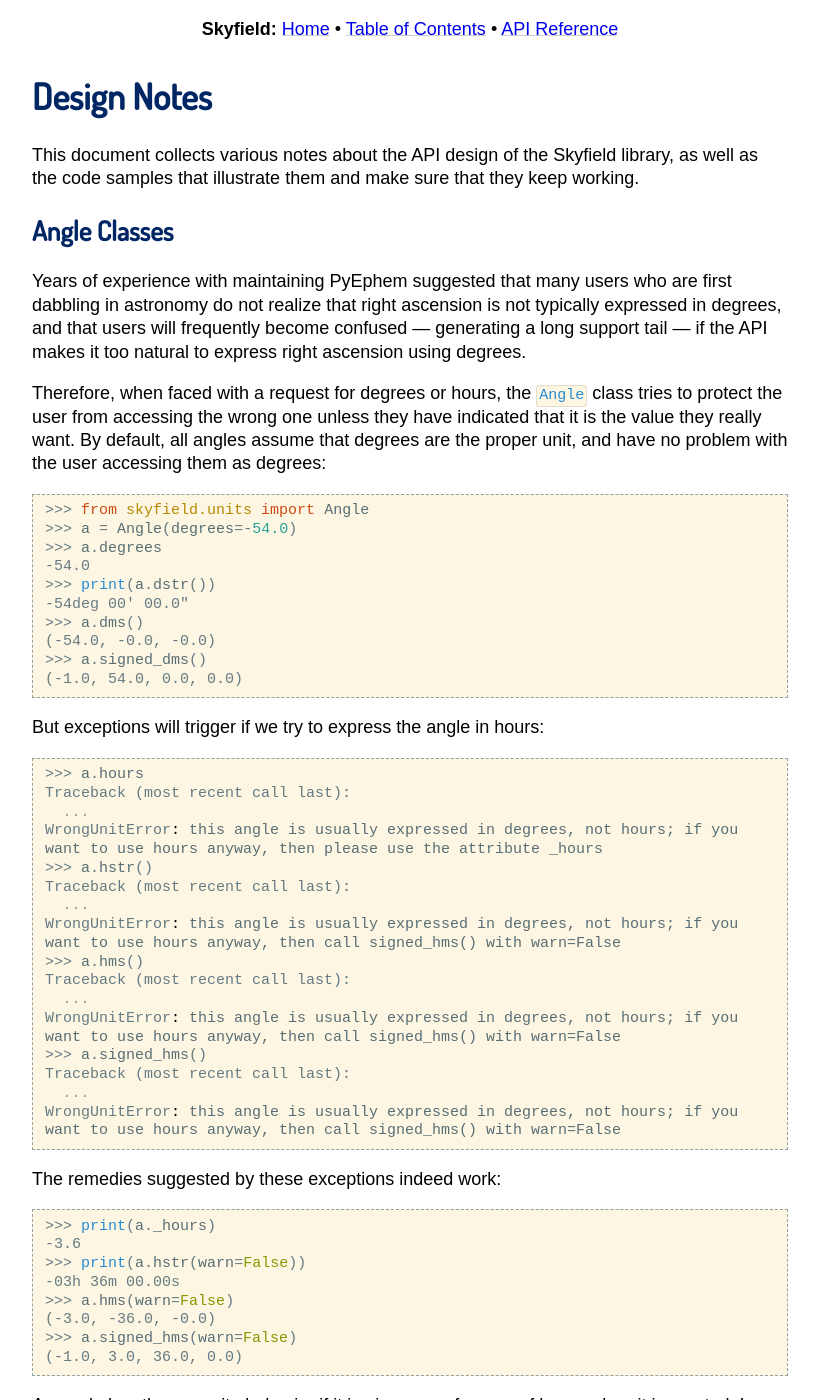
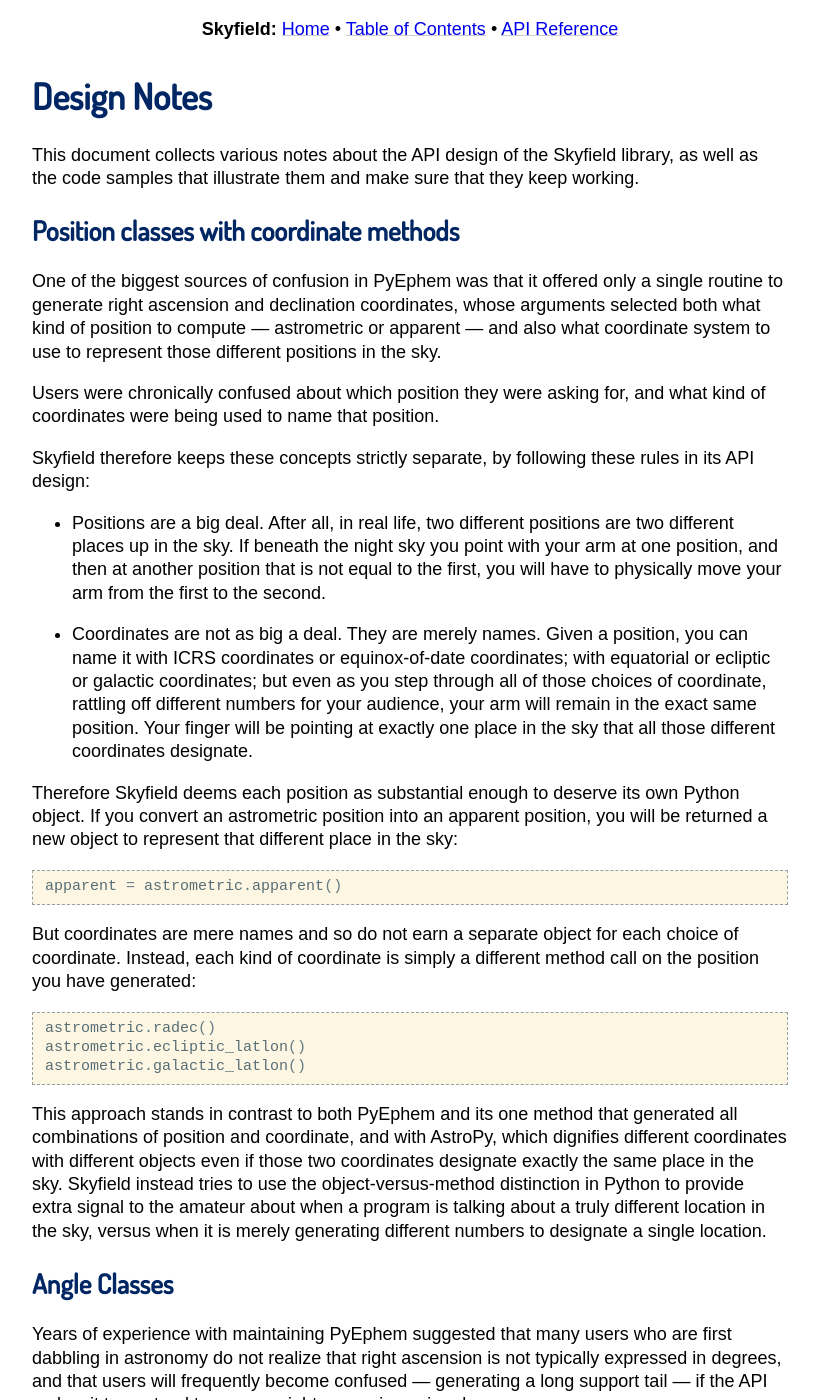
Before and after one commit to skyfielders/python-skyfield, a Sphinx documentation site: the page built from skyfield/documentation/design.rst, in a window 1280 px wide and 1400 px high. Shown: the whole window, without its empty margins (230-1049 px from the left). Built offline with Sphinx 7.4.7, drawn with Linux system fonts in a browser that asks for light colours; some web fonts are replaced; pages that are not in the unit, such as notebooks, are missing from menus.

Commit message:
Describe design of positions vs coordinates
Addresses a design issue from #104 and #192.

```diff
--- a/skyfield/documentation/design.rst
+++ b/skyfield/documentation/design.rst
@@ -9,6 +9,59 @@
 about the API design of the Skyfield library,
 as well as the code samples that illustrate them
 and make sure that they keep working.
+
+Position classes with coordinate methods
+========================================
+
+One of the biggest sources of confusion in PyEphem was that it offered
+only a single routine to generate right ascension and declination
+coordinates, whose arguments selected both what kind of position to
+compute — astrometric or apparent — and also what coordinate system to
+use to represent those different positions in the sky.
+
+Users were chronically confused about which position they were asking
+for, and what kind of coordinates were being used to name that position.
+
+Skyfield therefore keeps these concepts strictly separate, by following
+these rules in its API design:
+
+* Positions are a big deal.  After all, in real life, two different
+  positions are two different places up in the sky.  If beneath the
+  night sky you point with your arm at one position, and then at another
+  position that is not equal to the first, you will have to physically
+  move your arm from the first to the second.
+
+* Coordinates are not as big a deal.  They are merely names.  Given a
+  position, you can name it with ICRS coordinates or equinox-of-date
+  coordinates; with equatorial or ecliptic or galactic coordinates; but
+  even as you step through all of those choices of coordinate, rattling
+  off different numbers for your audience, your arm will remain in the
+  exact same position.  Your finger will be pointing at exactly one
+  place in the sky that all those different coordinates designate.
+
+Therefore Skyfield deems each position as substantial enough to deserve
+its own Python object.  If you convert an astrometric position into an
+apparent position, you will be returned a new object to represent that
+different place in the sky::
+
+    apparent = astrometric.apparent()
+
+But coordinates are mere names and so do not earn a separate object for
+each choice of coordinate.  Instead, each kind of coordinate is simply a
+different method call on the position you have generated::
+
+    astrometric.radec()
+    astrometric.ecliptic_latlon()
+    astrometric.galactic_latlon()
+
+This approach stands in contrast to both PyEphem and its one method that
+generated all combinations of position and coordinate, and with AstroPy,
+which dignifies different coordinates with different objects even if
+those two coordinates designate exactly the same place in the sky.
+Skyfield instead tries to use the object-versus-method distinction in
+Python to provide extra signal to the amateur about when a program is
+talking about a truly different location in the sky, versus when it is
+merely generating different numbers to designate a single location.
 
 Angle Classes
 =============
```
